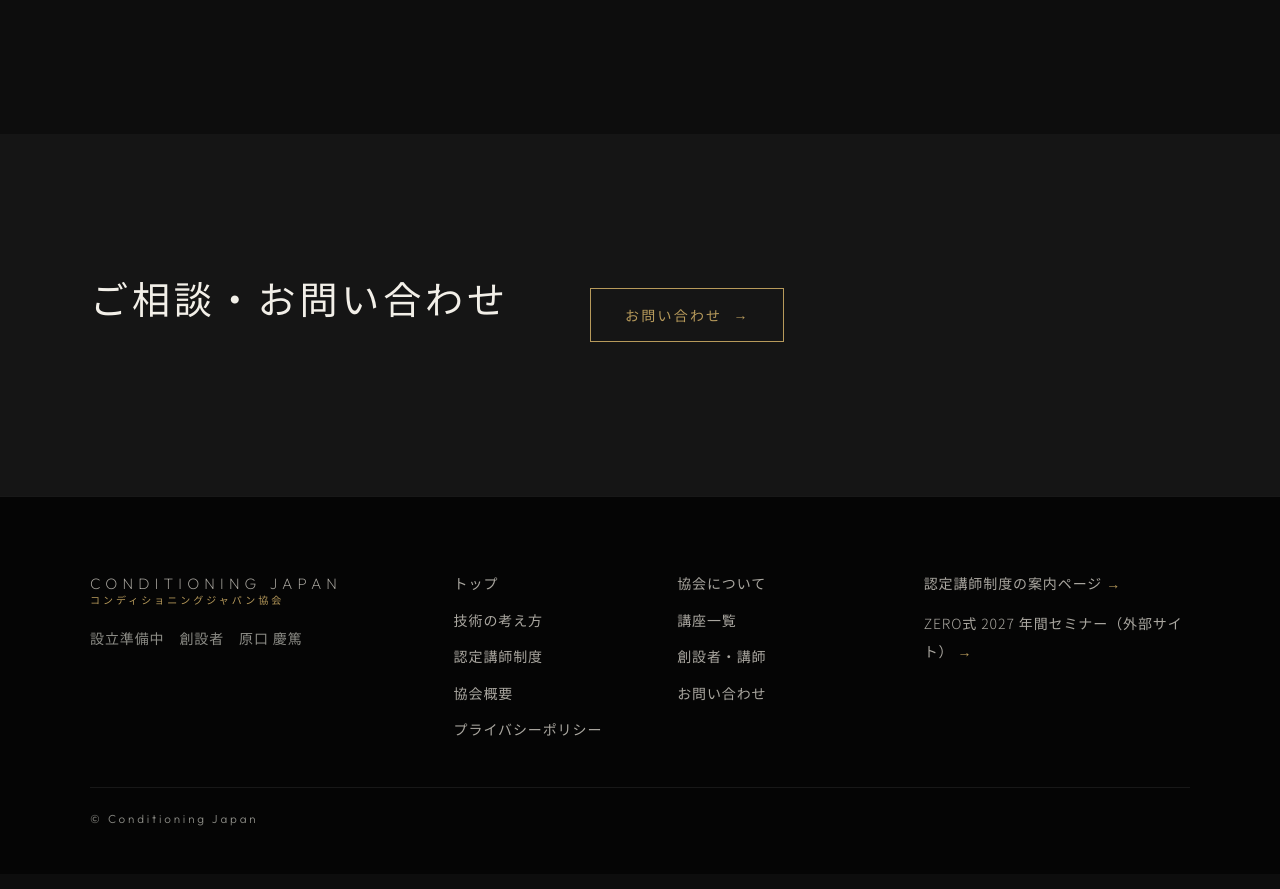
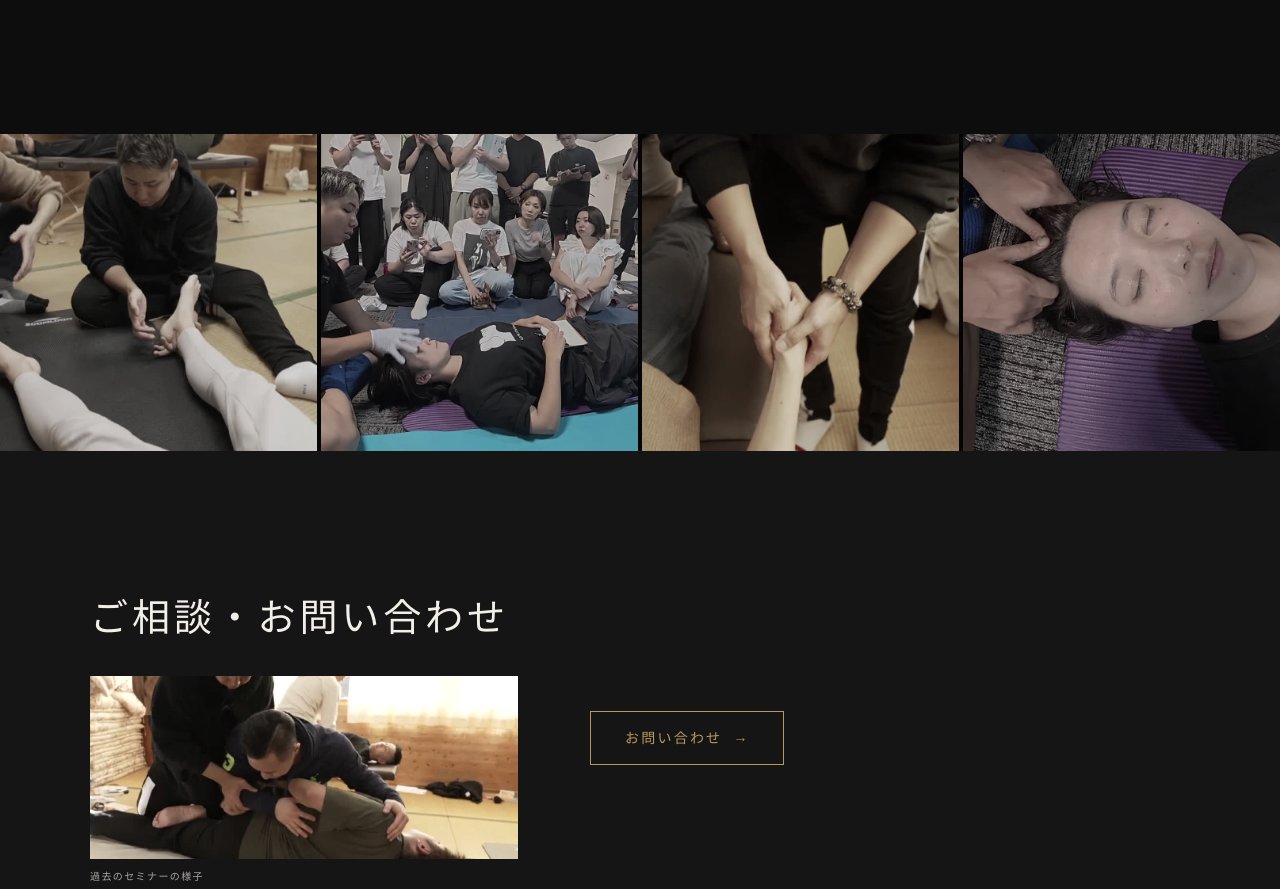
Before and after one commit to noriatsu3377-hue/conditioning-japan, a plain HTML site: page about/index.html in a window 1280 px wide. Shown: the part 4705-5594 px from the top of the page. Drawn offline with nearby package versions, Linux system fonts and the light colour scheme.

Commit message:
Add more photos to about page
Co-Authored-By: Claude Opus 5.5 <noreply@anthropic.com>

```diff
--- a/about/index.html
+++ b/about/index.html
@@ -129,9 +129,21 @@
   </div>
 </section>
 
+<section class="section is-dark" aria-label="過去のセミナーの様子" style="padding-block:0">
+  <div class="gallery">
+    <figure><img src="../assets/img/kansetsu-basic-3.jpg" alt="受講者の足首を調整する原口慶篤" width="800" height="800" loading="lazy" decoding="async"></figure>
+    <figure><img src="../assets/img/zero-recovery-3.jpg" alt="受講者の前で頭部へのアプローチを実演する様子" width="800" height="800" loading="lazy" decoding="async"></figure>
+    <figure><img src="../assets/img/kansetsu-advance-1.jpg" alt="受講者の手を取り関節を調整する様子" width="800" height="800" loading="lazy" decoding="async"></figure>
+    <figure><img src="../assets/img/zero-recovery-1.jpg" alt="頭部に手を当てて施術する様子" width="800" height="800" loading="lazy" decoding="async"></figure>
+  </div>
+</section>
+
 <section class="section is-charcoal" aria-labelledby="about-cta">
   <div class="container split">
-    <h2 class="h2" id="about-cta">ご相談・お問い合わせ</h2>
+    <div>
+      <h2 class="h2" id="about-cta">ご相談・お問い合わせ</h2>
+      <figure class="photo wide-band" style="margin-top:var(--sp-3)"><img src="../assets/img/kansetsu-advance-main.jpg" alt="受講者の手を取り、施術のしかたを指導する原口慶篤" width="1200" height="900" loading="lazy" decoding="async"><figcaption>過去のセミナーの様子</figcaption></figure>
+    </div>
     <div class="btn-row" style="margin-top:0"><a class="btn btn-primary" href="../contact/">お問い合わせ</a></div>
   </div>
 </section>
```
